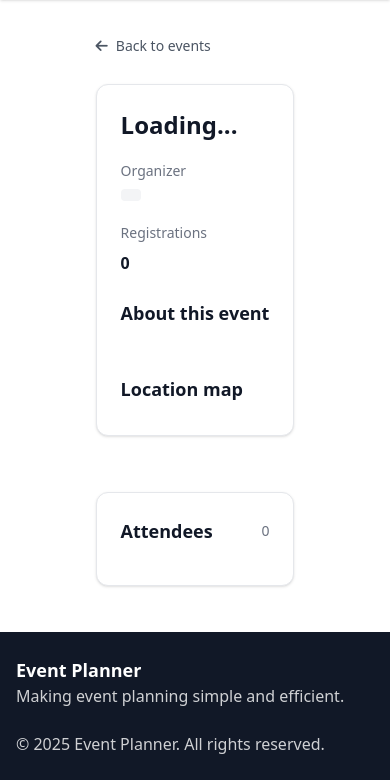
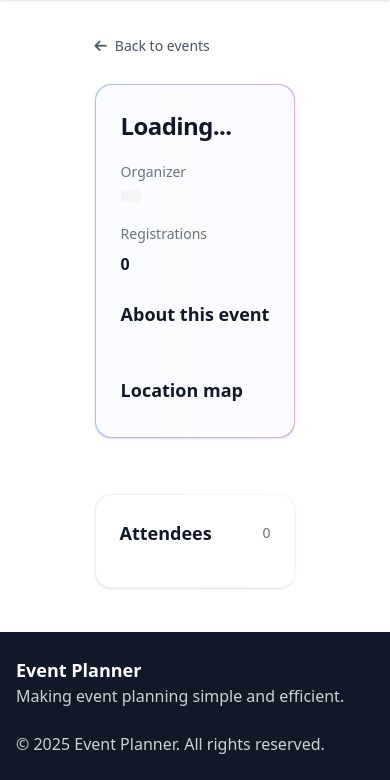
Before and after one commit to Uraniumking007/eventPlanner, a PHP site: page /event.php in a window 390 px wide. Shown: the part 64-844 px from the top of the page. Run offline with PHP 8.4, Linux system fonts and the light colour scheme; some libraries are stand-ins or nearby versions.

Commit message:
Implement sticky header for event details and enhance layout styling
- Added a sticky header that displays the event title, date, and location when scrolling past a certain threshold.
- Updated event container and sidebar styles with gradient backgrounds and rounded corners for improved aesthetics.
- Enhanced JavaScript functionality to update sticky header content dynamically based on event details.
- Improved overall layout structure for better responsiveness and user experience.

```diff
--- a/event.php
+++ b/event.php
@@ -26,17 +26,29 @@
         <a href="/events.php" class="inline-flex items-center text-sm text-gray-600 hover:text-gray-800 mb-4">
             <i class="fas fa-arrow-left mr-2"></i> Back to events
         </a>
+        <div id="stickyHeader" class="sticky top-16 z-30 hidden">
+            <div class="p-[1px] rounded-xl bg-gradient-to-r from-blue-600/40 to-purple-600/40 shadow">
+                <div class="rounded-xl bg-white/95 backdrop-blur border border-white/50 px-4 py-3 flex items-center justify-between gap-3">
+                    <div class="truncate">
+                        <div id="stickyTitle" class="truncate text-sm sm:text-base font-semibold text-gray-900">Event</div>
+                        <div id="stickyMeta" class="hidden sm:block text-xs text-gray-600"></div>
+                    </div>
+                    <div id="stickyStatus"></div>
+                </div>
+            </div>
+        </div>
         <div class="grid grid-cols-1 lg:grid-cols-3 gap-6">
             <div class="lg:col-span-2">
-                <div id="eventContainer" class="bg-white border rounded-xl overflow-hidden shadow">
+                <div class="p-[1px] rounded-2xl bg-gradient-to-r from-blue-600/40 to-purple-600/40 shadow">
+                    <div id="eventContainer" class="rounded-2xl overflow-hidden bg-white/95 backdrop-blur border border-white/50">
                         <div id="eventImage"></div>
                         <div class="p-6">
                         <div class="flex items-start justify-between gap-3">
                             <div class="flex items-center gap-3">
-                                <h1 id="eventTitle" class="text-2xl font-bold text-gray-900">Loading...</h1>
+                                <h1 id="eventTitle" class="text-2xl font-extrabold text-gray-900 tracking-tight">Loading...</h1>
                                 <span id="eventCategory"></span>
                             </div>
-                            <div id="eventStatus"></div>
+                            <div id="eventStatus" class="shrink-0"></div>
                         </div>
                             <div class="mt-2 text-sm text-gray-600 flex flex-wrap items-center gap-3" id="eventMeta"></div>
                             <div class="mt-3 grid grid-cols-1 md:grid-cols-2 gap-4">
@@ -63,14 +75,17 @@
                         </div>
                     </div>
                 </div>
+            </div>
             <div class="lg:col-span-1 mt-8 lg:mt-0">
-                <div class="bg-white border rounded-xl overflow-hidden shadow">
+                <div class="p-[1px] rounded-2xl bg-gradient-to-r from-gray-200/60 to-gray-100/60 shadow">
+                    <div class="bg-white rounded-2xl overflow-hidden">
                     <div class="p-6">
                         <div class="flex items-center justify-between mb-4">
                             <h2 class="text-lg font-semibold text-gray-900">Attendees</h2>
                             <div class="text-sm text-gray-500" id="attendeeCount">0</div>
                         </div>
                         <div id="attendeesContainer" class="divide-y"></div>
+                    </div>
                     </div>
                 </div>
             </div>
@@ -160,6 +175,8 @@
             document.getElementById('eventImage').innerHTML = img;
             // Title, meta
             document.getElementById('eventTitle').textContent = evt.title;
+            const stickyTitle = document.getElementById('stickyTitle');
+            if (stickyTitle) stickyTitle.textContent = evt.title;
             document.getElementById('eventCategory').innerHTML = evt.category ? `<span class="px-2 py-1 text-xs rounded bg-gray-100 text-gray-700">${evt.category}</span>` : '';
             const dLeft = daysUntil(evt.event_date);
             const statusLabel = dLeft != null && dLeft >= 0
@@ -172,6 +189,10 @@
                 <span class="inline-flex items-center gap-2"><i class="fa-regular fa-calendar"></i> ${formatDate(evt.event_date)} ${badge ? '• ' + badge : ''}</span>
                 <span class="inline-flex items-center gap-2"><i class="fa-solid fa-location-dot"></i> ${evt.location} • <a class="text-blue-600 hover:underline" href="${mapHref}" target="_blank" rel="noopener">View on map</a></span>
             `;
+            const stickyMeta = document.getElementById('stickyMeta');
+            if (stickyMeta) stickyMeta.innerHTML = `${formatDate(evt.event_date)} • ${evt.location}`;
+            const stickyStatus = document.getElementById('stickyStatus');
+            if (stickyStatus) stickyStatus.innerHTML = statusLabel;
             document.getElementById('eventRegCount').textContent = String(Number(evt.registration_count || 0));
             document.getElementById('eventDescription').textContent = evt.description || 'No description available.';
             document.getElementById('eventOrganizer').textContent = evt.organizer_name ? `@${evt.organizer_name}` : 'Unknown';
@@ -310,6 +331,24 @@
         setInterval(refreshAttendees, 15000);
         // Poll open/closed status every 60s
         setInterval(refreshStatus, 60000);
+
+        // Sticky header visibility on scroll
+        (function setupStickyHeader(){
+            const sticky = document.getElementById('stickyHeader');
+            const container = document.getElementById('eventContainer');
+            function onScroll(){
+                if (!sticky || !container) return;
+                const threshold = container.getBoundingClientRect().top + window.scrollY + 200;
+                if (window.scrollY > threshold) {
+                    sticky.classList.remove('hidden');
+                } else {
+                    sticky.classList.add('hidden');
+                }
+            }
+            window.addEventListener('scroll', onScroll, { passive: true });
+            window.addEventListener('resize', onScroll);
+            setTimeout(onScroll, 0);
+        })();
     </script>
 </body>
 </html>
```
Lines whose indentation alone changed are shown as unchanged.
